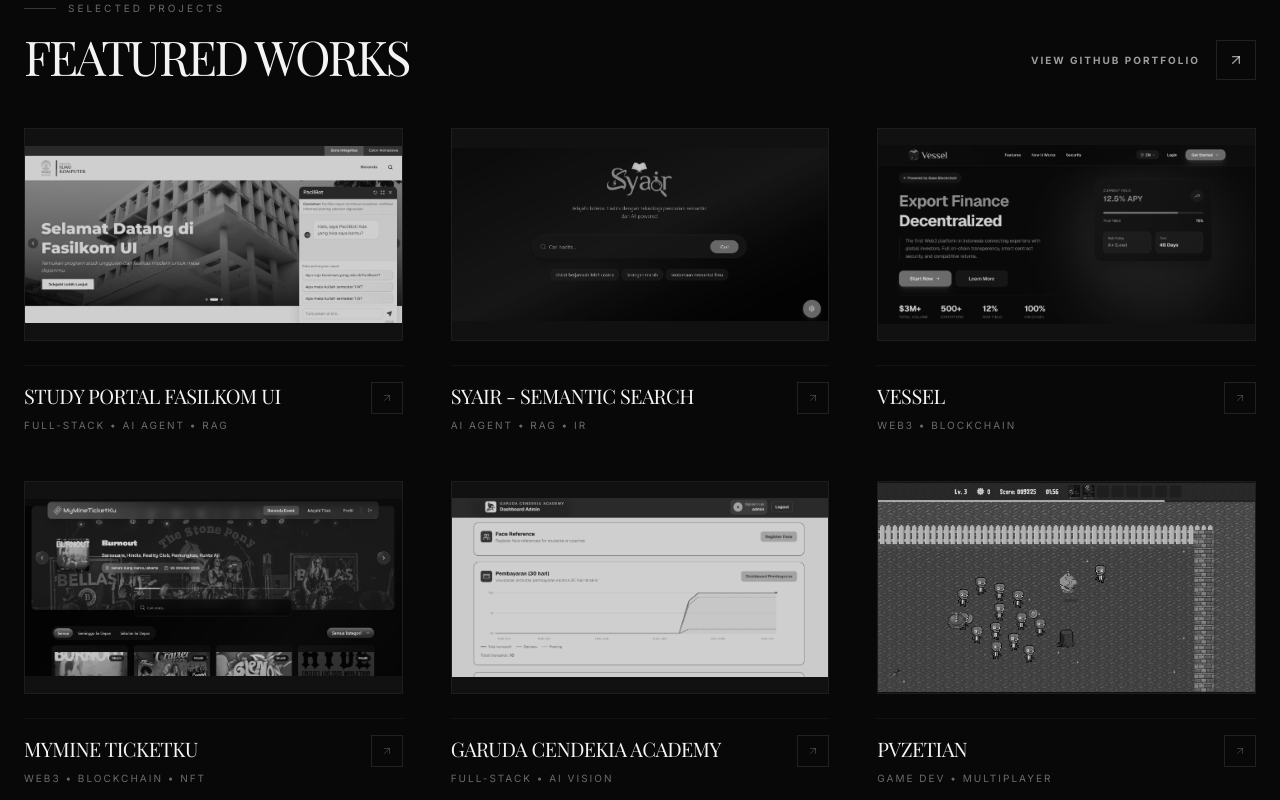
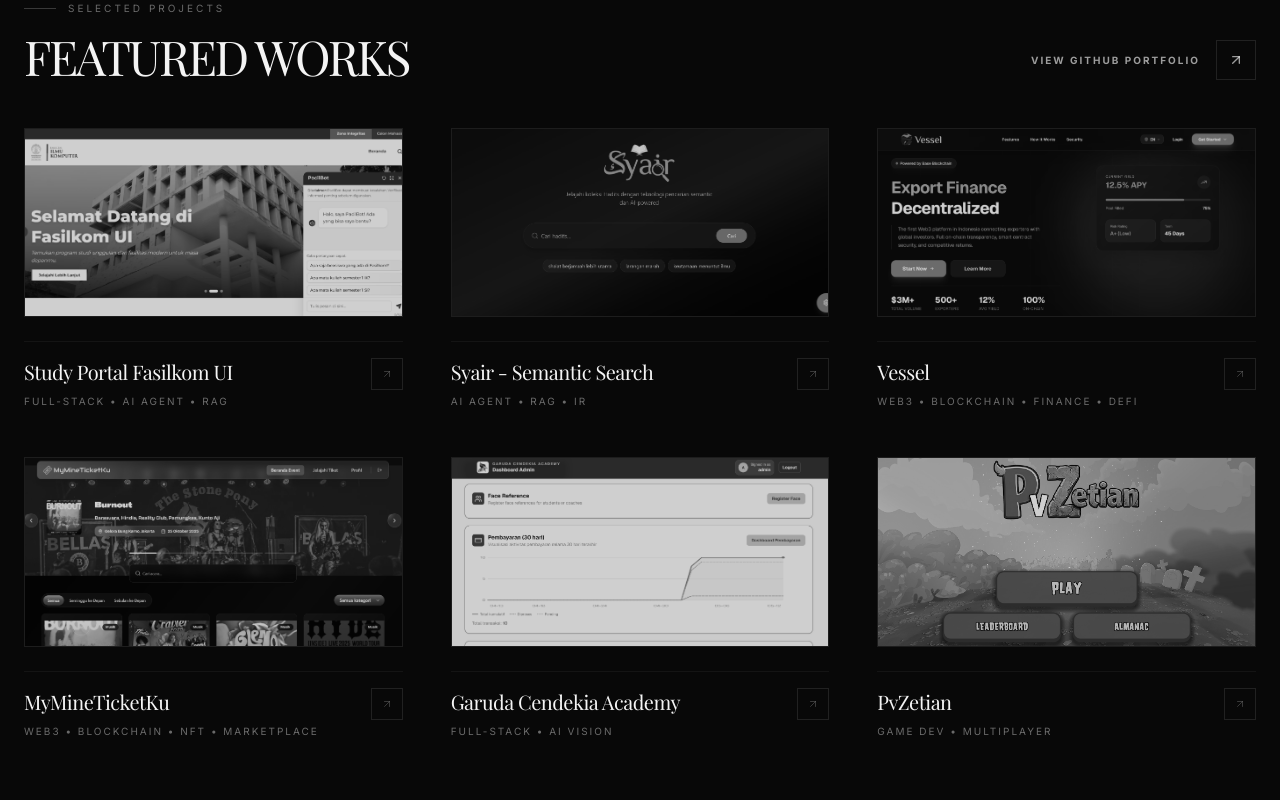
Before and after one commit to MaulRai/maulrai, a Next.js app: page / in a window 1280 px wide. Shown: the part 640-1440 px from the top of the page. Built offline with nearby package versions, Linux system fonts and the light colour scheme; a web font is replaced by a local one.

Commit message:
feat: cv

```diff
--- a/components/FeaturedWorks.tsx
+++ b/components/FeaturedWorks.tsx
@@ -19,14 +19,14 @@
   {
     id: 3,
     title: 'Vessel',
-    category: 'Web3 • Blockchain',
+    category: 'Web3 • Blockchain • Finance • DeFi',
     image: '/images/vessel.png',
     link: 'https://vessel-vert.vercel.app',
   },
   {
     id: 4,
-    title: 'MyMine TicketKu',
-    category: 'Web3 • Blockchain • NFT',
+    title: 'MyMineTicketKu',
+    category: 'Web3 • Blockchain • NFT • Marketplace',
     image: '/images/mymineticketku.png',
     link: 'https://my-mine-ticket-ku-fe.vercel.app',
   },
@@ -79,16 +79,16 @@
               transition={{ duration: 0.6, delay: index * 0.1 }}
               className="group block"
             >
-              <div className="relative w-full aspect-video overflow-hidden mb-6 bg-[#111] border border-white/5">
+              <div className="relative w-full aspect-16/8 overflow-hidden mb-6 bg-[#111] border border-white/5">
                 <img
                   src={work.image}
                   alt={work.title}
-                  className="w-full h-full object-contain transition-transform duration-1000 group-hover:scale-105 opacity-80 mix-blend-luminosity group-hover:mix-blend-normal group-hover:opacity-100"
+                  className="w-full h-full object-cover transition-transform duration-1000 group-hover:scale-105 opacity-80 mix-blend-luminosity group-hover:mix-blend-normal group-hover:opacity-100"
                 />
               </div>
               <div className="flex justify-between items-start border-t border-white/5 pt-4">
                 <div>
-                  <h3 className="text-xl font-serif tracking-tight mb-2 group-hover:text-white/80 transition-colors uppercase">{work.title}</h3>
+                  <h3 className="text-xl font-serif tracking-tight mb-2 group-hover:text-white/80 transition-colors">{work.title}</h3>
                   <p className="text-white/40 text-[10px] tracking-[0.2em] uppercase">{work.category}</p>
                 </div>
                 <div className="w-8 h-8 border border-white/10 flex items-center justify-center text-white/20 group-hover:border-white/40 group-hover:text-white transition-all">
--- a/components/Hero.tsx
+++ b/components/Hero.tsx
@@ -29,7 +29,7 @@
               <a href="https://www.linkedin.com/in/muhammad-raihan-maulana-a05a2823a/" target="_blank" rel="noopener noreferrer" className="text-white/40 hover:text-white transition-colors">
                 <FaLinkedin size={24} />
               </a>
-              <a href="https://maulrai.bio" className="px-6 py-3 border border-white/20 text-[10px] tracking-[0.2em] font-bold hover:bg-white hover:text-black cursor-pointer transition-colors uppercase">
+              <a href="/CV_Muhammad_Raihan_Maulana.pdf" target="_blank" rel="noopener noreferrer" className="px-6 py-3 border border-white/20 text-[10px] tracking-[0.2em] font-bold hover:bg-white hover:text-black cursor-pointer transition-colors uppercase">
                 View Resume
               </a>
             </div>
```
Also changed, not shown: public/images/pvzetian.png, 1 other file (tests, documents, lock files or other folders).
